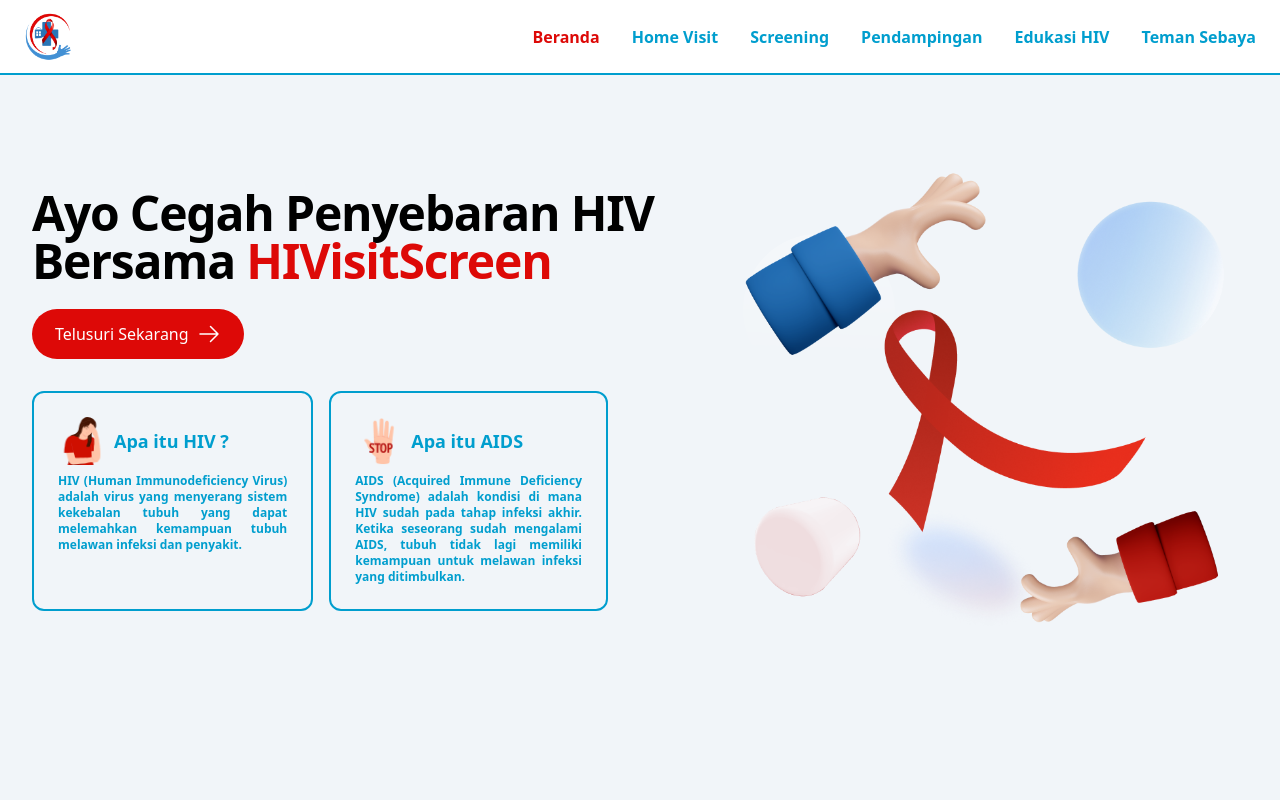
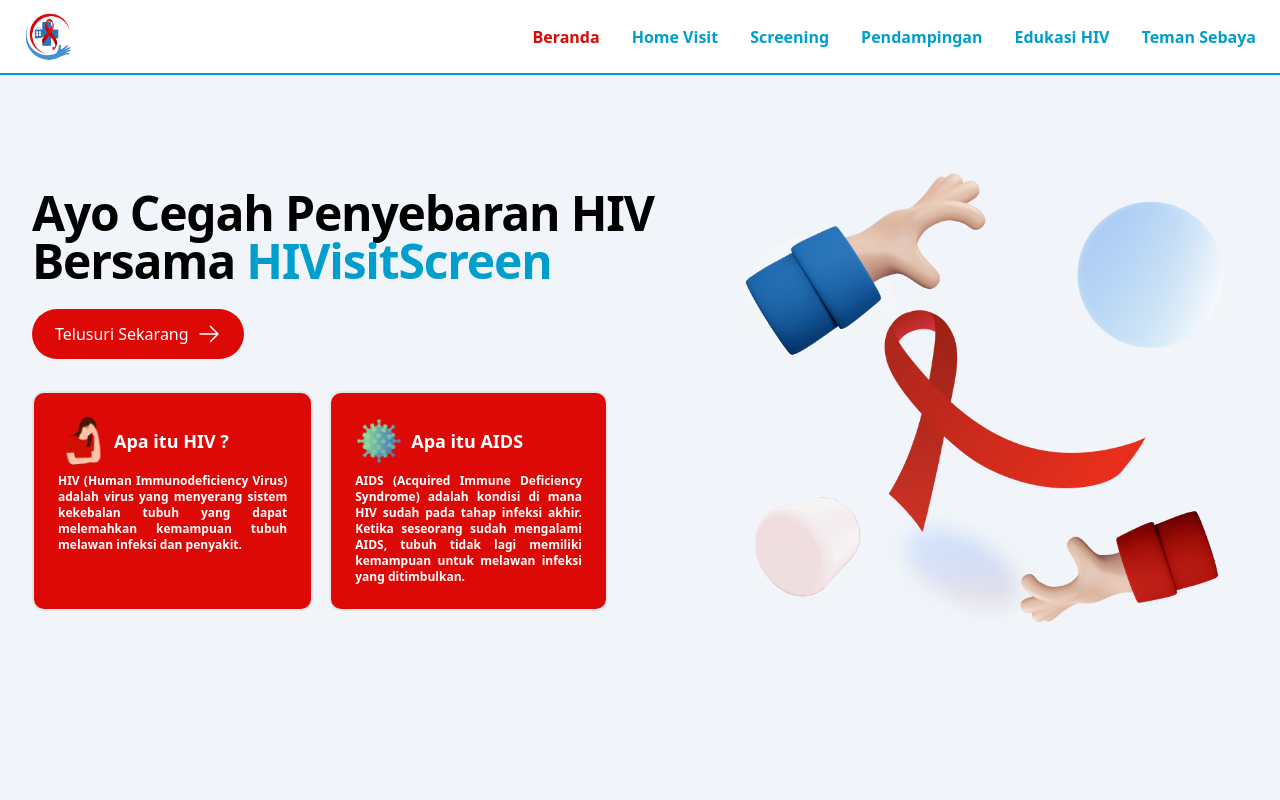
Before and after one commit to OnyanPokon/hiv-kesmas, a React (Vite) app: page / in a window 1280 px wide. Shown: the top 800 px of the page. Built offline with nearby package versions, Linux system fonts and the light colour scheme.

Commit message:
change something

```diff
--- a/src/pages/Beranda.jsx
+++ b/src/pages/Beranda.jsx
@@ -27,7 +27,7 @@
             <h1 className="max-w-2xl mb-6 text-3xl leading-8 font-extrabold tracking-tight leading-none md:text-5xl xl:text-5xl">
               Ayo Cegah Penyebaran HIV Bersama
               {' '}
-              <span className="text-color-primary-500">HIVisitScreen</span>
+              <span className="text-color-info-500">HIVisitScreen</span>
             </h1>
             <div className="inline-flex">
               <Button size="lg" color="primary" pill onClick={scrollToTarget}>
@@ -36,7 +36,7 @@
               </Button>
             </div>
             <div className="grid grid-flow-row md:grid-flow-col max-w-xl gap-4 mt-8">
-              <div data-aos="fade-up" className="p-6 hover:bg-color-info-500 hover:text-white transition-colors  w-full md:max-w-sm rounded-xl border-2 flex flex-col gap-y-2 border-color-info-500 text-color-info-500 ">
+              <div data-aos="fade-up" className="p-6 bg-color-primary-500 text-white transition-colors  w-full md:max-w-sm rounded-xl border-2 flex flex-col gap-y-2 ">
                 <div className="inline-flex gap-x-2 items-center">
                   <div className="rounded-full ">
                     <img src="/illustration/hero-icon-1.png" alt="" className="w-12" />
@@ -49,10 +49,10 @@
                   tubuh melawan infeksi dan penyakit.
                 </div>
               </div>
-              <div data-aos="fade-up" className="p-6 hover:bg-color-info-500 hover:text-white transition-colors  w-full md:max-w-sm  rounded-xl border-2 flex flex-col gap-y-2 border-color-info-500 text-color-info-500">
+              <div data-aos="fade-up" className="p-6 bg-color-primary-500 text-white transition-colors  w-full md:max-w-sm  rounded-xl border-2 flex flex-col gap-y-2 ">
                 <div className="inline-flex gap-x-2 items-center">
                   <div className="rounded-full ">
-                    <img src="/illustration/hero-icon-2.png" alt="" className="w-12" />
+                    <img src="/illustration/virus.png" alt="" className="w-12" />
                   </div>
                   <p className="font-bold text-lg">Apa itu AIDS</p>
                 </div>
```
Also changed, not shown: public/illustration/virus.png (added).
